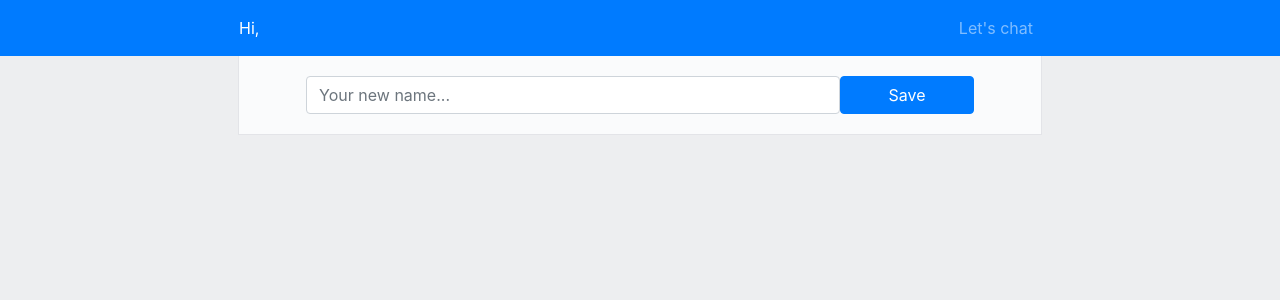
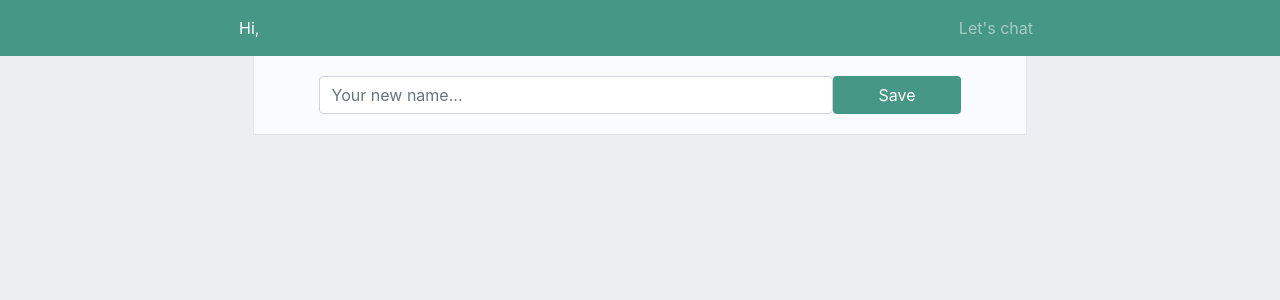
Before and after one commit to Chatik-Project/Chatik-Frontend, a Vue app: page /settings in a window 1280 px wide. Shown: the top 300 px of the page. Built offline with nearby package versions, Linux system fonts and the light colour scheme; no server answers.

Commit message:
0.4.4 - Frontend №4: Имя
Changed the color scheme and added transition animation

```diff
--- a/package.json
+++ b/package.json
@@ -1,6 +1,6 @@
 {
   "name": "Chatik-Frontend",
-  "version": "0.4.3",
+  "version": "0.4.4",
   "description": "Chatik-Frontend",
   "main": "./src/js/main.js",
   "scripts": {
--- a/src/css/style.css
+++ b/src/css/style.css
@@ -4,15 +4,15 @@
 
 #user-greeting {
     color: white;
-    cursor: crosshair;
+    cursor: default;
 }
 
 .messages-wrap {
     background-color: rgb(255, 255, 255);
     border: 1px solid rgb(227, 228, 232);
     overflow-y: scroll;
-    max-height: 87vh;
-    min-height: 87vh;
+    max-height: 80vh;
+    min-height: 80vh;
 }
 
 #messages {
@@ -54,3 +54,20 @@
     background-position: center;
     background-image: url("../icons/settings.svg");
 }
+
+.bg-custom-green {
+    background-color: rgb(71, 151, 134);
+}
+
+.btn-custom-green {
+    background-color: rgb(71, 151, 134);
+    color: white;
+}
+
+.fade-enter-active, .fade-leave-active {
+    transition: opacity 0.3s
+}
+
+.fade-enter, .fade-leave-active {
+    opacity: 0
+}
--- a/src/js/App.vue
+++ b/src/js/App.vue
@@ -1,6 +1,6 @@
 <template>
     <main id="main" class="col-12">
-        <nav class="navbar navbar-expand navbar-dark bg-primary row">
+        <nav class="navbar navbar-expand navbar-dark bg-custom-green row">
             <a id="user-greeting" class="col-4 offset-2">Hi, {{ chat.username }}</a>
             <div class="collapse navbar-collapse justify-content-end col-2 offset-2" id="navbarNav">
                 <ul class="navbar-nav">
@@ -9,7 +9,9 @@
             </div>
         </nav>
         <div class="col-8 offset-2">
-            <router-view></router-view>
+            <transition name="fade" mode="out-in" appear>
+                <router-view class="col-12"></router-view>
+            </transition>
         </div>
     </main>
 </template>
--- a/src/js/components/Main.vue
+++ b/src/js/components/Main.vue
@@ -10,7 +10,7 @@
         </div>
         <form @submit.prevent="validateMessage" class="form-group message-send form-inline">
             <input type="text" v-model="content" class="form-control col-8 offset-1" placeholder="Write a message..." required>
-            <input type="submit" class="btn btn-primary col-2" value="Send">
+            <input type="submit" class="btn btn-custom-green col-2" value="Send">
             <router-link to="/settings" class="settings col-1"></router-link>
         </form>
     </div>
--- a/src/js/components/Settings.vue
+++ b/src/js/components/Settings.vue
@@ -4,7 +4,7 @@
             <p class="alert alert-danger col-12" v-if="error">{{ error }}</p>
             <p class="alert alert-success col-12" v-if="success">{{ success }} redirect {{ seconds }}...</p>
             <input type="text" class="form-control col-8 offset-1" placeholder="Your new name..." v-model="newName" required>
-            <input type="submit" class="btn btn-primary col-2" value="Save">
+            <input type="submit" class="btn btn-custom-green col-2" value="Save">
         </form>
     </div>
 </template>
```
Also changed, not shown: webpack.config.js (line endings or trailing spaces), 1 other file (tests, documents, lock files or other folders).
